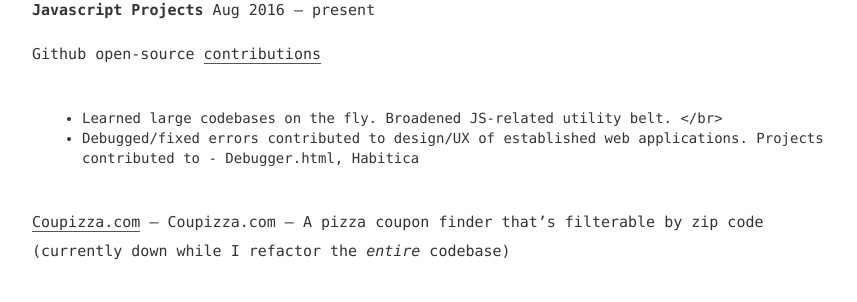
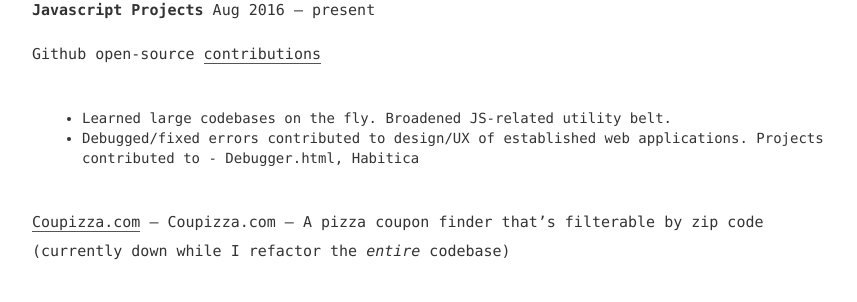
Before and after one commit to CharlesStocky/CharlesStocky.github.io, a Jekyll site: the page built from _posts/2017-8-21-Resume.md, in a window 1280 px wide and 900 px high, scrolled down 398 px. Shown: the part 150-452 px from the top of the window, without its empty margins (208-1065 px from the left). Built offline with Jekyll 4.4.1, drawn with Linux system fonts in a browser that asks for light colours.

Commit message:
formatting

```diff
--- a/_posts/2017-8-21-Resume.md
+++ b/_posts/2017-8-21-Resume.md
@@ -11,7 +11,7 @@
 Aug 2016 – present
 
 Github open-source <a href='https://github.com/charlesstocky'>contributions</a> <br>
-- Learned large codebases on the fly. Broadened JS-related utility belt. </br>
+- Learned large codebases on the fly. Broadened JS-related utility belt. <br>
 - Debugged/fixed errors contributed to design/UX of established web applications.
 Projects contributed to -  Debugger.html, Habitica
 
```
